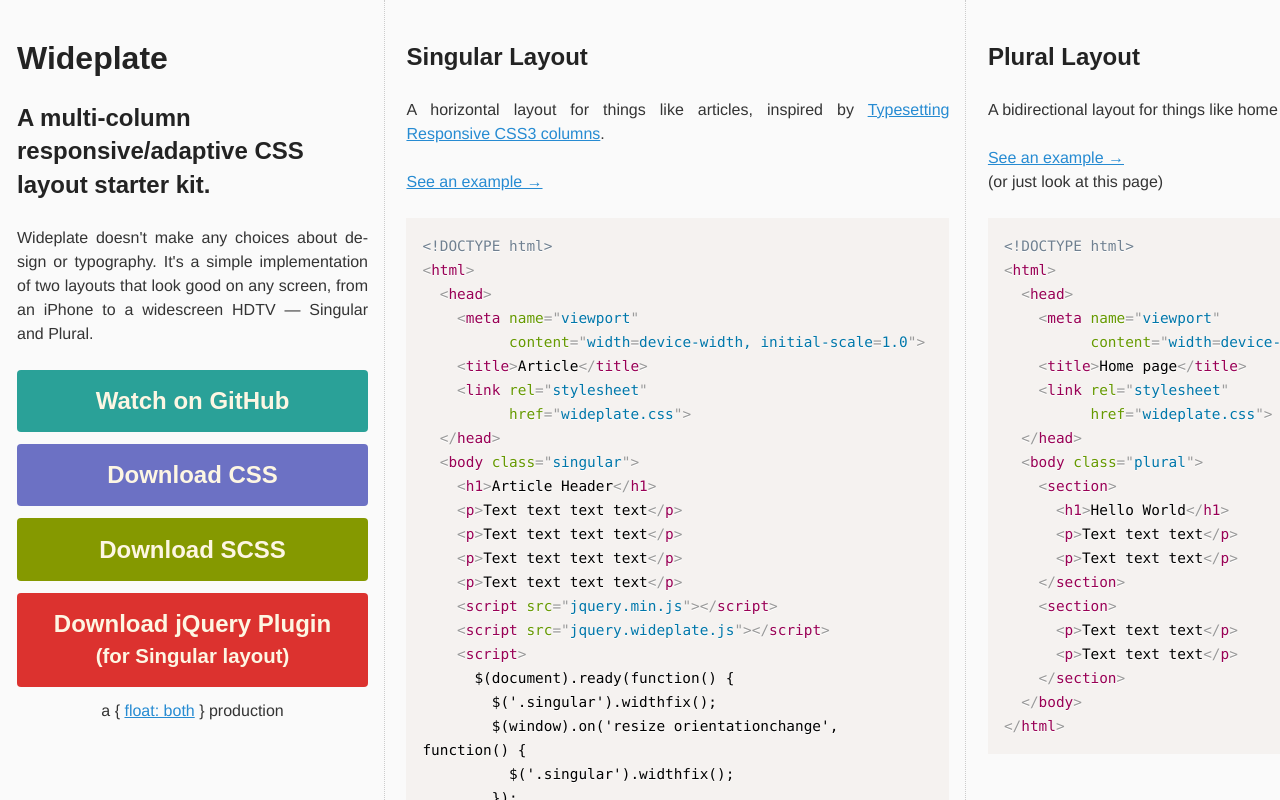
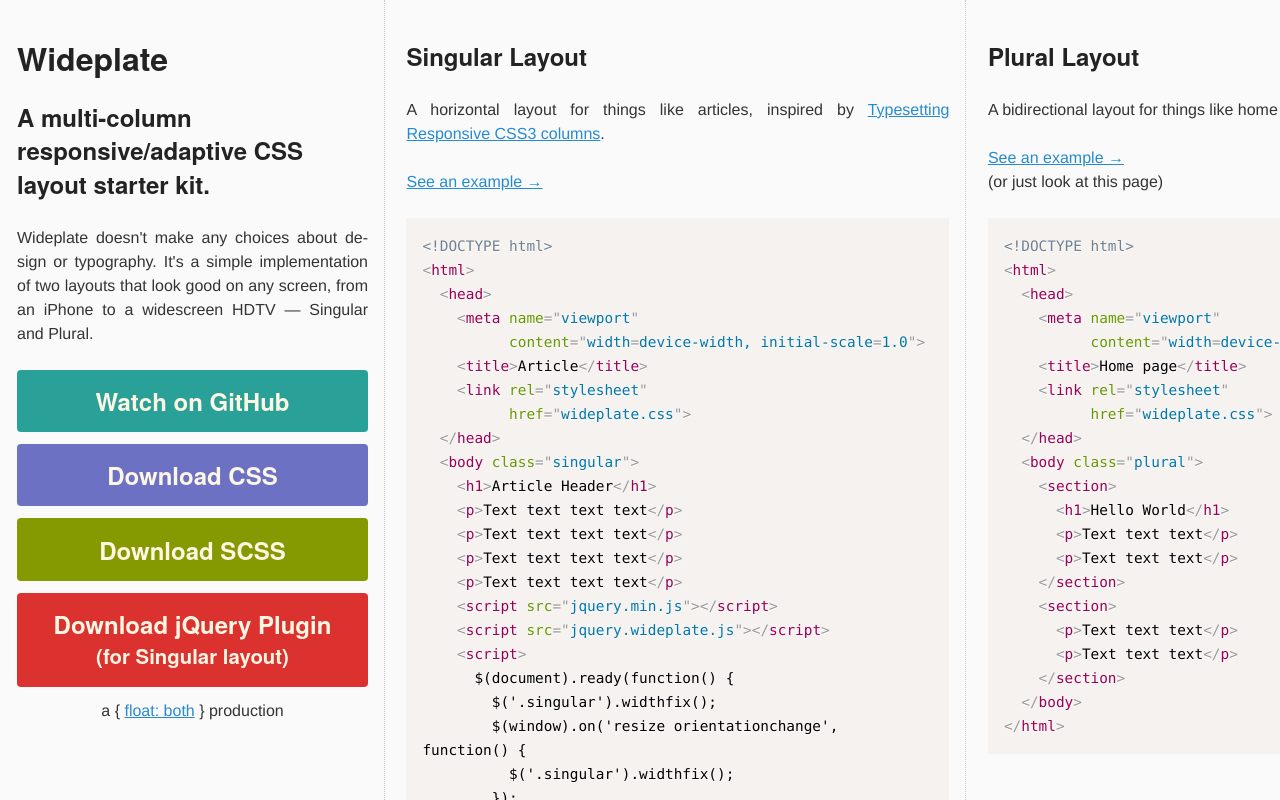
Before and after one commit to valpackett/wideplate, a plain HTML site: page index.html in a window 1280 px wide. Shown: the top 800 px of the page. Drawn offline with Linux system fonts and the light colour scheme.

Commit message:
better helvetica condensed

```diff
--- a/example.css
+++ b/example.css
@@ -21,8 +21,9 @@ p, ul { margin: 1.5em 0; }
   padding: 1em;
 }
 h1, h2, .btn {
-  font-family: "HelveticaNeue-CondensedBold", sans-serif;
-  font-weight: bold;
+  font-family: "HelveticaNeue-CondensedBold", "HelveticaNeueBoldCondensed", "HelveticaNeue-Bold-Condensed", "Helvetica Neue Bold Condensed", "HelveticaNeueBold", "HelveticaNeue-Bold", "Helvetica Neue Bold", "HelveticaNeue", "Helvetica Neue", 'TeXGyreHerosCnBold', "Helvetica", "Tahoma", "Geneva", "Arial Narrow", "Arial", sans-serif;
+  font-weight: 600;
+  font-stretch: condensed;
   color: #232323;
   text-align: left;
 }
```
